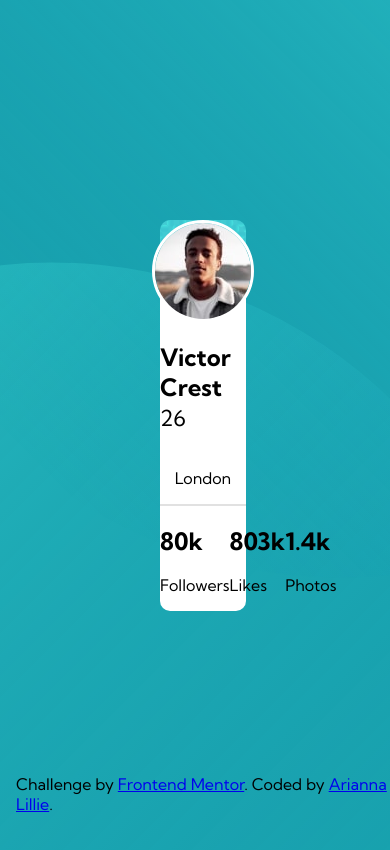
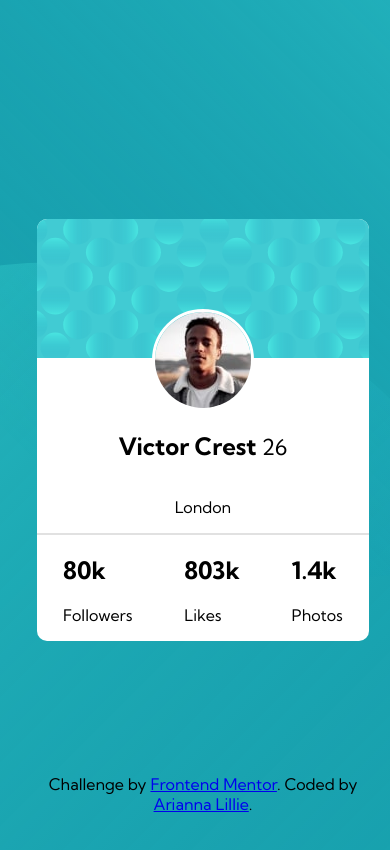
Before and after one commit to ariannalillie/FEM-profile-card, a plain HTML site: page index.html in a window 390 px wide. Drawn offline with Linux system fonts and the light colour scheme.

Commit message:
mobile view complete

```diff
--- a/style.css
+++ b/style.css
@@ -69,3 +69,14 @@ span {
     position: fixed;
     bottom: 30px;
 }
+
+@media screen and (max-width: 400px) {
+    .card {
+        height: 50%;
+        width: 85%;
+    }
+    .attribution {
+        text-align: center;
+        width: 80%;
+    }
+}
```
